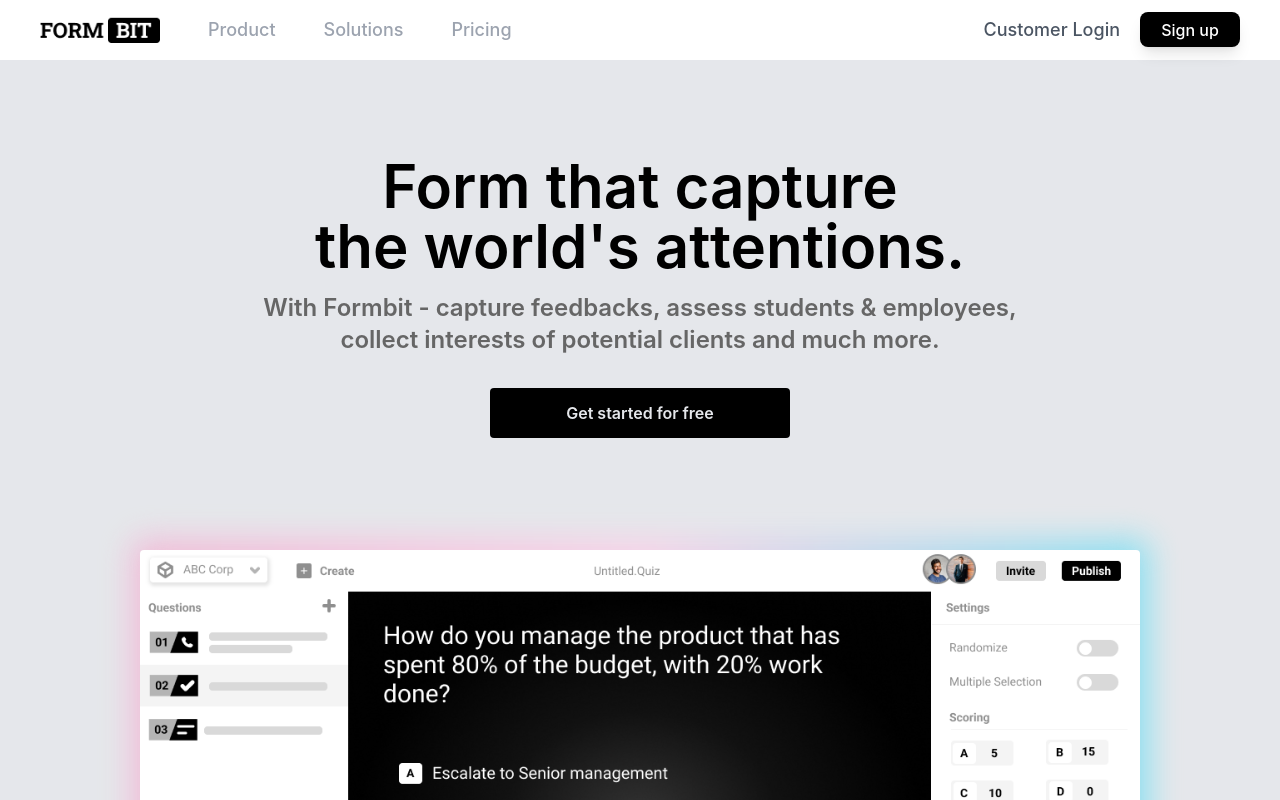
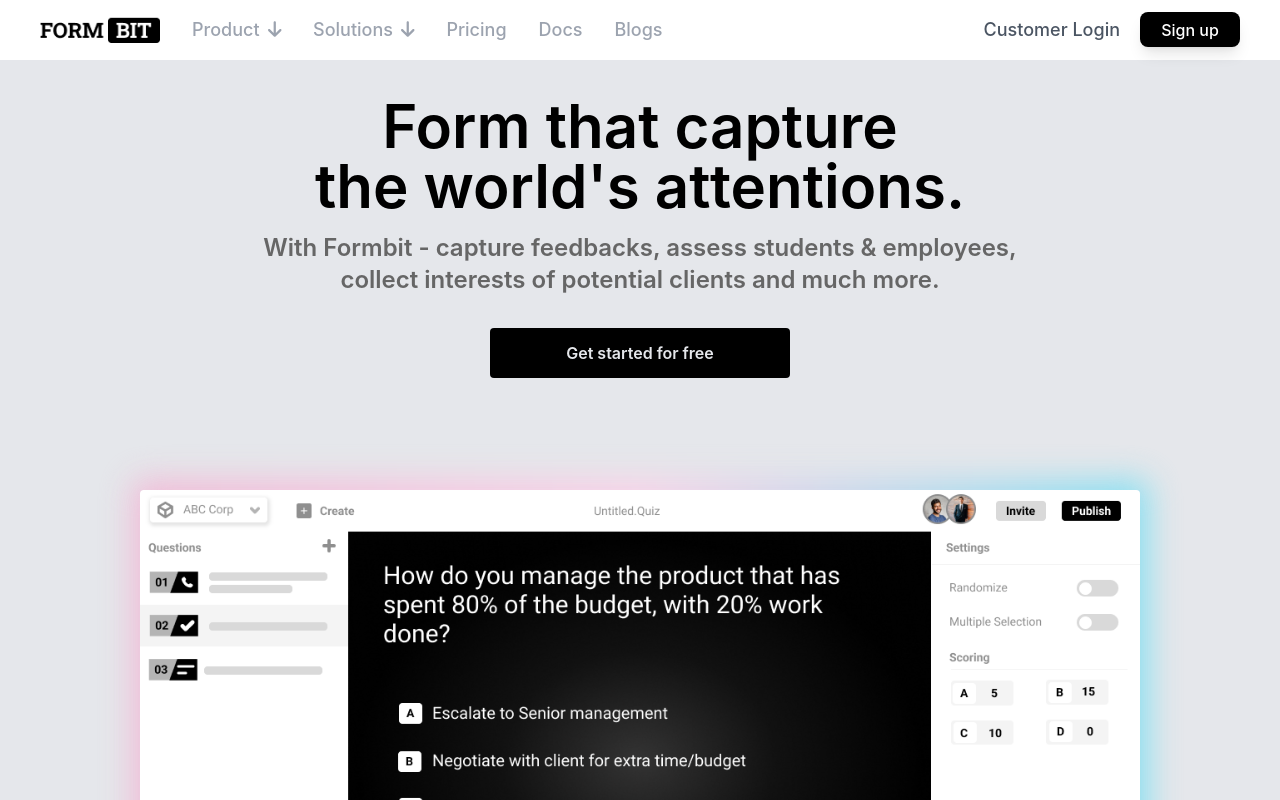
Before and after one commit to torqbit/formbit, a Next.js app: page / in a window 1280 px wide. Shown: the top 800 px of the page. Built offline with nearby package versions, Linux system fonts and the light colour scheme.

Commit message:
added menu in header

```diff
--- a/src/components/Header/Header.tsx
+++ b/src/components/Header/Header.tsx
@@ -1,18 +1,25 @@
 import { useState } from 'react';
 import { Twirl as Hamburger } from 'hamburger-react';
 import SideNav from '@/components/SideNav/SideNav';
+import { FontAwesomeIcon } from '@fortawesome/react-fontawesome';
+import { faArrowDown } from '@fortawesome/free-solid-svg-icons';
+import Product from '@/components/Menu/Product';
 
 const Header = () => {
   const [showSideNav, setSideNav] = useState<boolean>(false);
+  const [menuActive, setMenuActive] = useState('');
 
   const onAnchorClick = () => {
     setSideNav(false);
   };
   return (
-    <header className='  h-[60px]  bg-white  '>
+    <header
+      className='  fixed left-0 right-0 h-[60px]  bg-white  '
+      onMouseLeave={() => setMenuActive('')}
+    >
       <div className='mx-auto my-0  h-[60px] max-w-[1200px] '>
         <div className=' hidden items-center justify-between py-3 lg:flex'>
-          <div className='flex items-center gap-12 transition-all'>
+          <div className='flex items-center gap-8 transition-all'>
             <a href='#' className='flex items-center gap-1 text-lg font-[600] '>
               <img
                 src='/images/formbit-logo.png'
@@ -21,22 +28,64 @@
               />
             </a>
             <a
+              onMouseOver={() => setMenuActive('product')}
               href=''
-              className='text-[18px] font-[500] text-gray-400 hover:text-gray-800'
+              className={`group flex items-center gap-2 text-[18px] font-[500]  hover:text-gray-800
+              ${menuActive === 'product' ? `text-gray-800` : `text-gray-400`}
+              `}
             >
               Product
+              <span>
+                <FontAwesomeIcon
+                  icon={faArrowDown}
+                  className={`text-gray-400 transition-all
+               ${
+                 menuActive === 'product'
+                   ? ` rotate-[-180deg] text-gray-800`
+                   : `rotate-[0deg]`
+               }
+               group-hover:text-gray-800`}
+                />
+              </span>
             </a>
+
             <a
+              onMouseOver={() => setMenuActive('solution')}
+              onMouseLeave={() => setMenuActive('')}
               href=''
-              className='text-[18px] font-[500]  text-gray-400 hover:text-gray-800'
+              className='group flex items-center gap-2 text-[18px] font-[500] text-gray-400 hover:text-gray-800'
             >
               Solutions
+              <span>
+                <FontAwesomeIcon
+                  icon={faArrowDown}
+                  className={`text-gray-400 transition-all
+               ${
+                 menuActive === 'solution'
+                   ? ` rotate-[-180deg]`
+                   : `rotate-[0deg]`
+               }
+              group-hover:text-gray-800`}
+                />
+              </span>
             </a>
             <a
               href='#price'
               className='text-[18px] font-[500]  text-gray-400 hover:text-gray-800'
             >
               Pricing
+            </a>
+            <a
+              href='#price'
+              className='text-[18px] font-[500]  text-gray-400 hover:text-gray-800'
+            >
+              Docs
+            </a>
+            <a
+              href='#price'
+              className='text-[18px] font-[500]  text-gray-400 hover:text-gray-800'
+            >
+              Blogs
             </a>
           </div>
           <div className='flex items-center gap-5'>
@@ -73,6 +122,7 @@
             }}
           />
         </div>
+        <Product menu={menuActive} />
       </div>
     </header>
   );
--- /dev/null
+++ b/src/components/Menu/Product.tsx
@@ -0,0 +1,128 @@
+import {
+  faArrowRight,
+  faCube,
+  faDatabase,
+  faLock,
+  faMessage,
+  faSave,
+  faTruckLoading,
+} from '@fortawesome/free-solid-svg-icons';
+import { FontAwesomeIcon } from '@fortawesome/react-fontawesome';
+import { FC } from 'react';
+
+const Product: FC<{ menu: string }> = ({ menu }) => {
+  const menuList = [
+    {
+      icon: <FontAwesomeIcon icon={faDatabase} />,
+      title: 'Database',
+      description: 'Fully Portable Postgres database',
+    },
+    {
+      icon: <FontAwesomeIcon icon={faLock} />,
+      title: 'Authentication',
+      description: 'User Managemnet out of the box',
+    },
+    {
+      icon: <FontAwesomeIcon icon={faSave} />,
+      title: 'Storage',
+      description: 'Serverless storage for any media',
+    },
+    {
+      icon: <FontAwesomeIcon icon={faTruckLoading} />,
+      title: 'Edge Functions',
+      description: 'Deploy code globally on the edge',
+    },
+
+    {
+      icon: <FontAwesomeIcon icon={faMessage} />,
+      title: 'Realtime',
+      description: 'Synchronize and broadcast events',
+    },
+    {
+      icon: <FontAwesomeIcon icon={faCube} />,
+      title: 'Vector',
+      description: 'AI toolkit to manage embeddings',
+    },
+  ];
+
+  const customerstories = [
+    {
+      img: '',
+      title:
+        'Formbit migration drives shotgun to an 83% reduction in data infrastructure costs',
+    },
+    {
+      img: '',
+      title:
+        'Formbit migration drives shotgun to an 83% reduction in data infrastructure costs',
+    },
+    {
+      img: '',
+      title:
+        'Formbit migration drives shotgun to an 83% reduction in data infrastructure costs',
+    },
+  ];
+  return (
+    <div
+      className={`fixed top-16 z-40 transition-all
+    ${menu === 'product' ? ` translate-x-[0px]` : `translate-x-[-120%]`}
+    flex w-[800px] items-start justify-center rounded-lg bg-[#201e1d] `}
+    >
+      <div className='w-[400px] cursor-pointer border-r-2 border-[#3d3d3d] p-6'>
+        {menuList.map((list, i) => {
+          return (
+            <div
+              key={i}
+              className='flex items-center justify-start gap-4 rounded-lg p-2 pb-4 hover:bg-[#3b3a3a]'
+            >
+              <div className='flex h-12 w-12 items-center justify-center rounded-lg bg-[#100f0f] bg-opacity-50 text-gray-100'>
+                {list.icon}
+              </div>
+              <div>
+                <h4 className='pb-1 text-lg font-[500] text-white'>
+                  {list.title}
+                </h4>
+                <p className='text-[15px] text-[#666]'>{list.description}</p>
+              </div>
+            </div>
+          );
+        })}
+      </div>
+      <div className='w-[400px] rounded-lg bg-[#161616] p-6'>
+        <a
+          href=''
+          className=' group cursor-pointer tracking-wider text-[#666] transition-all ease-in-out hover:text-white'
+        >
+          CUSTOM STORIES{' '}
+          <FontAwesomeIcon
+            icon={faArrowRight}
+            className='
+          translate-x-0 group-hover:translate-x-[8px] group-hover:text-white
+          '
+          />
+        </a>
+        <div className='py-4 '>
+          {customerstories.map((stroy, i) => {
+            return (
+              <div key={i} className='flex items-center gap-4 pb-2 '>
+                <div className='flex h-14 w-32 items-center justify-center rounded-lg bg-[#3b3a3a] bg-opacity-50 text-gray-100'>
+                  <img src={stroy.img} alt='' />
+                </div>
+                <p className='max-w-[280px] cursor-pointer text-[#666] hover:text-white'>
+                  {stroy.title}
+                </p>
+              </div>
+            );
+          })}
+        </div>
+        <div className='text-[#666]'>COMPARE FORMBIT</div>
+        <ul className='py-6 text-[#666]'>
+          <li>Formbit vs Firbase</li>
+          <li>Formbit vs Heroku</li>
+          <li>Formbit vs AuthO</li>
+        </ul>
+      </div>
+    </div>
+  );
+};
+export default Product;
--- a/src/components/SideNav/SideNav.tsx
+++ b/src/components/SideNav/SideNav.tsx
@@ -13,7 +13,7 @@
     config: { duration: 400 },
   });
 
-  const items = [' Product', 'Solutions', 'Pricing'];
+  const items = [' Product', 'Solutions', 'Pricing', 'Docs', 'Blogs'];
 
   const trail = useTrail(3, {
     config: { mass: 5, tension: 2000, friction: 200 },
```
